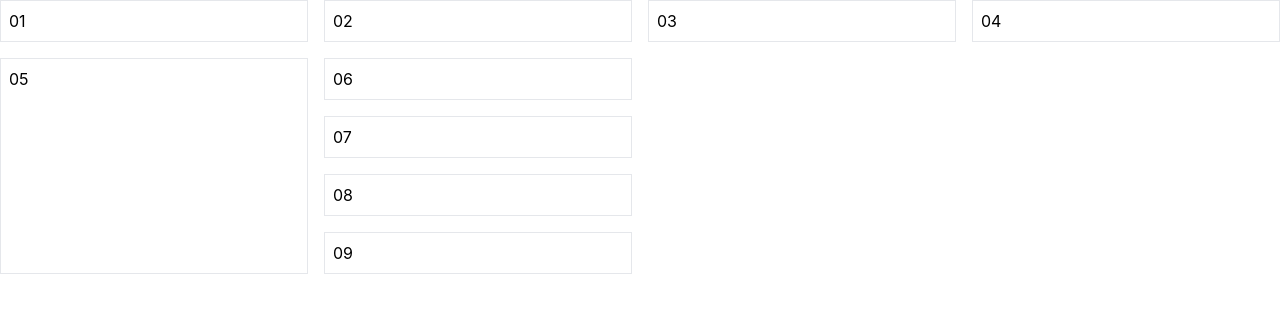
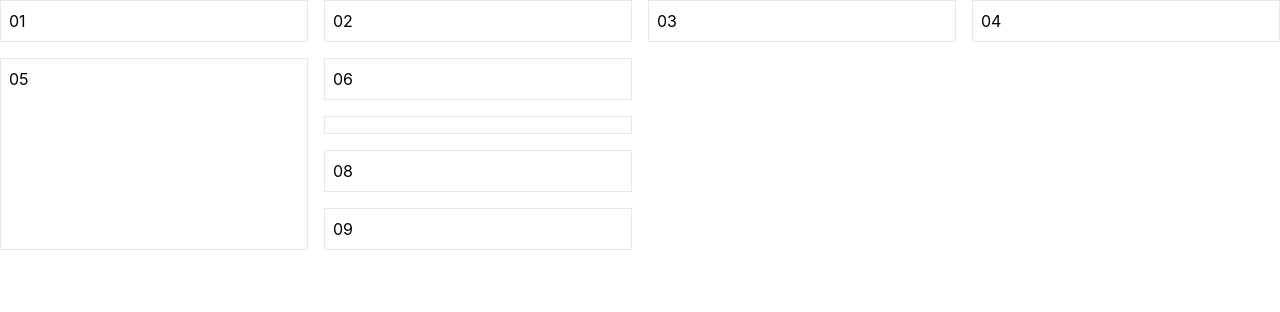
Before and after one commit to Saing-Sengthay/Pre-Uni-HK, a website: page src/html/index2.html in a window 1280 px wide. Drawn offline with nearby package versions, Linux system fonts and the light colour scheme.

Commit message:
Update index2.html

```diff
--- a/src/html/index2.html
+++ b/src/html/index2.html
@@ -20,7 +20,7 @@
         <!-- subgrid -->
         <div class=" grid grid-cols-subgrid gap-4">
             <div class="col-start-2 border p-2 ring ring-blue-500">06</div>
-            <div class="col-start-2  border p-2 ring ring-blue-500">07</div>
+            <div class="col-start-2  border p-2 ring ring-blue-500"></div>
             <div class="col-start-2 border p-2 ring ring-blue-500">08</div>
             <div class="col-start-2  border p-2 ring ring-blue-500">09</div>
         </div>
```
